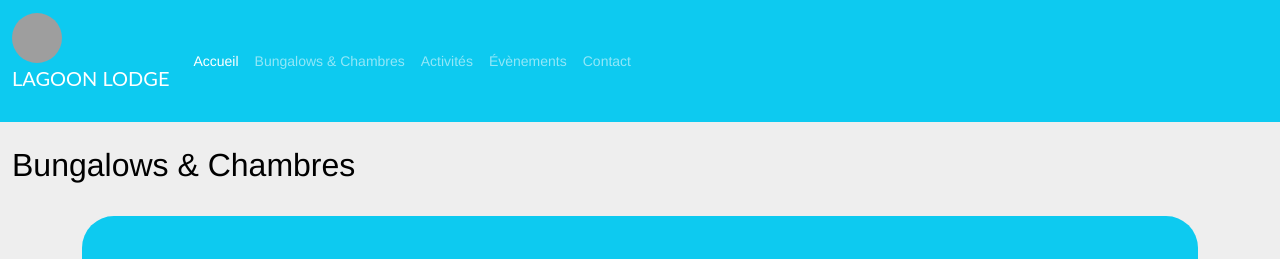
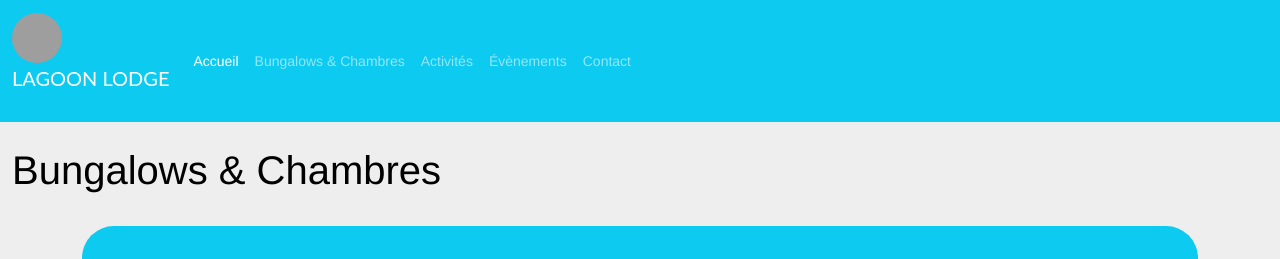
Before and after one commit to LEX-ONE7/Pension-Lagoon-2, a React (Create React App) app: page /bungalows in a window 1280 px wide. Shown: the top 259 px of the page. Built offline with nearby package versions, Linux system fonts and the light colour scheme; no server answers; the database is empty; grey boxes are pictures that could not be loaded.

Commit message:
1 file modified

```diff
--- a/components/rooms/BoxBungalow.tsx
+++ b/components/rooms/BoxBungalow.tsx
@@ -5,7 +5,7 @@ const BoxBungalow = () => (
   <div className="container-fluid ">
     <div className="row">
       <div className="col-12 ">
-        <h2 className="mt-4 ">Bungalows & Chambres</h2>
+        <h2 className="display-6 mt-4 ">Bungalows & Chambres</h2>
       </div>
     </div>
     <div className="container py-4">
```
